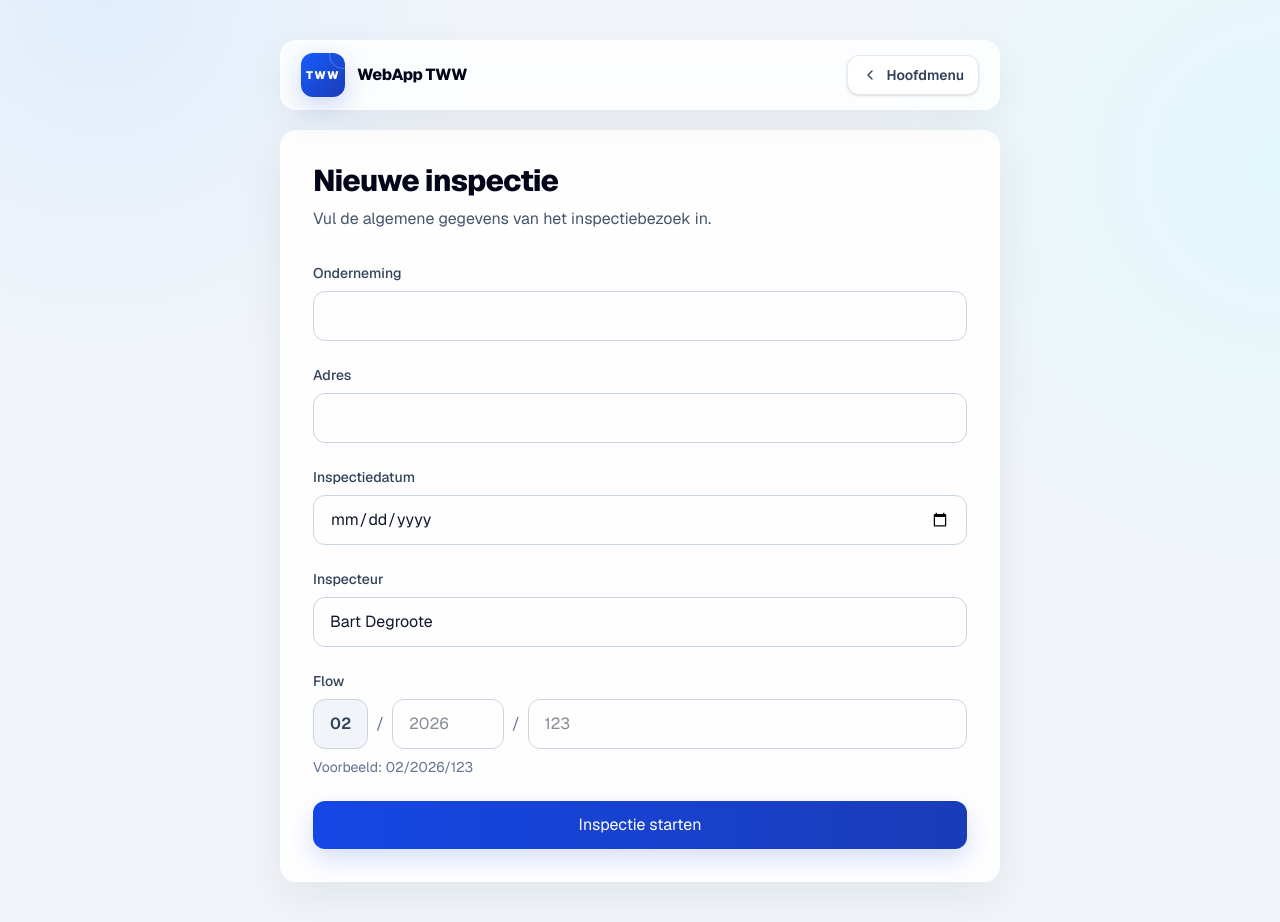
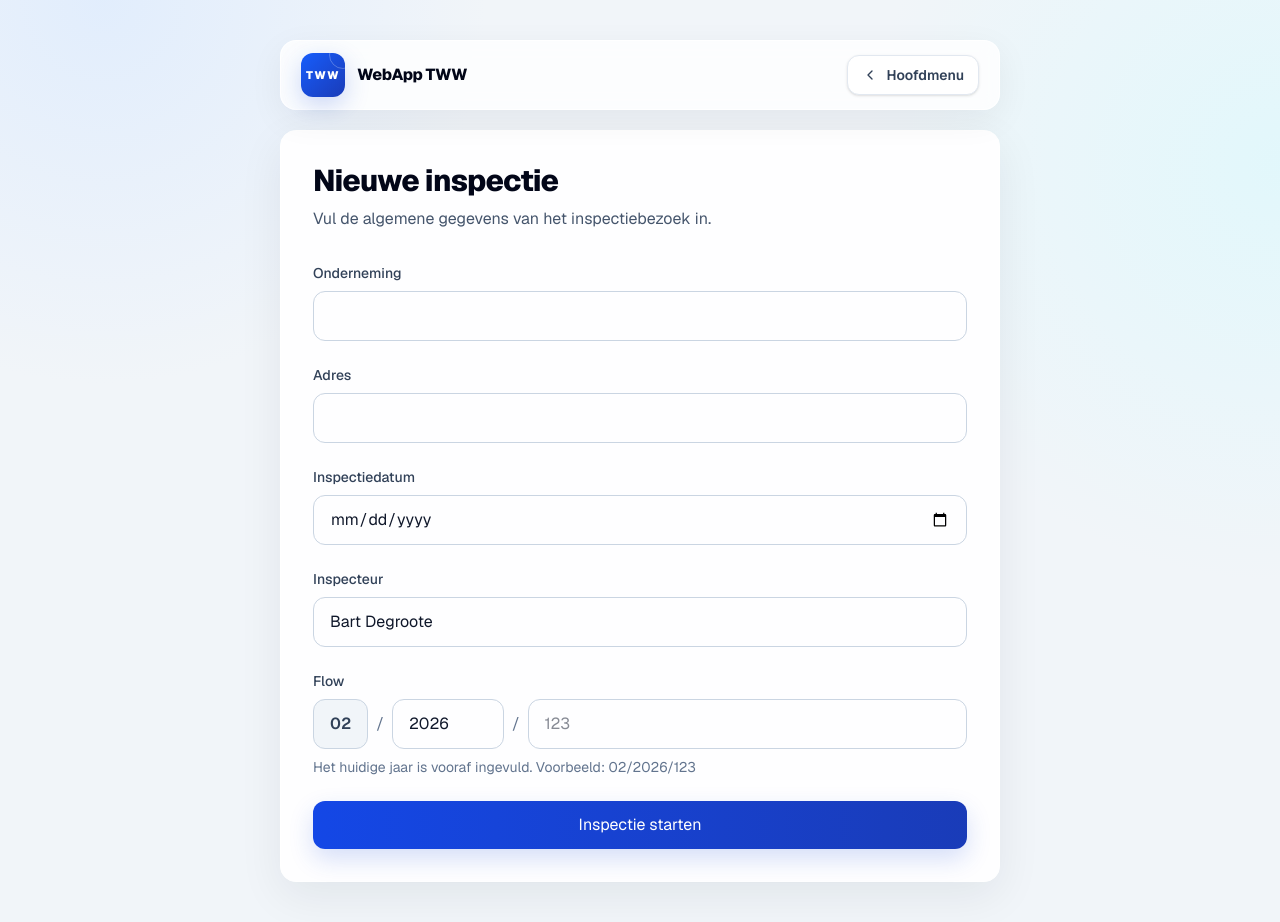
Before and after one commit to BartDegroote/tww-inbreuken, a Next.js app: page /inspecties/nieuw in a window 1280 px wide. Built offline with nearby package versions, Linux system fonts and the light colour scheme; no server answers.

Commit message:
Verbeter inspectieacties en flowinvoer

```diff
--- a/app/inspecties/nieuw/page.tsx
+++ b/app/inspecties/nieuw/page.tsx
@@ -6,6 +6,8 @@ import { useRouter } from "next/navigation";
 import AppBalk from "@/app/componenten/AppBalk";
 import { maakInspectie } from "@/app/inspecties/actions";
 
+const HUIDIG_JAAR = String(new Date().getFullYear());
+
 export default function NieuweInspectie() {
   const router = useRouter();
 
@@ -13,7 +15,7 @@ export default function NieuweInspectie() {
   const [adres, setAdres] = useState("");
   const [inspectiedatum, setInspectiedatum] = useState("");
   const [inspecteur, setInspecteur] = useState("Bart Degroote");
-  const [flowJaar, setFlowJaar] = useState("");
+  const [flowJaar, setFlowJaar] = useState(HUIDIG_JAAR);
   const [flowNummer, setFlowNummer] = useState("");
   const [bezig, setBezig] = useState(false);
   const [fout, setFout] = useState("");
@@ -173,7 +175,7 @@ export default function NieuweInspectie() {
               </div>
 
               <p className="mt-2 text-sm text-slate-500">
-                Voorbeeld: 02/2026/123
+                Het huidige jaar is vooraf ingevuld. Voorbeeld: 02/{HUIDIG_JAAR}/123
               </p>
             </div>
 
--- a/app/inspecties/uitvoeren/InspectieUitvoerenClient.tsx
+++ b/app/inspecties/uitvoeren/InspectieUitvoerenClient.tsx
@@ -1069,7 +1069,7 @@ export default function InspectieUitvoerenClient({
 
   return (
     <main className="tww-canvas min-h-screen">
-      <div className="mx-auto max-w-7xl px-4 pb-32 pt-4 sm:px-6 sm:pt-6 lg:pb-6">
+      <div className="mx-auto max-w-7xl px-4 pb-36 pt-4 sm:px-6 sm:pb-32 sm:pt-6">
         <AppBalk terugHref="/inspecties" terugLabel="Inspecties" />
 
         <header className="mt-5 rounded-2xl border border-white bg-white/95 p-4 shadow-[0_14px_45px_rgba(15,23,42,0.07)] sm:p-6">
@@ -1505,7 +1505,7 @@ export default function InspectieUitvoerenClient({
               onClick={startNieuweInbreuk}
               className="w-full rounded-lg bg-blue-700 px-4 py-3 font-semibold text-white hover:bg-blue-800"
             >
-              + Lege inbreuk toevoegen
+              Nieuwe inbreuk kiezen
             </button>
 
             <div className="mt-6">
@@ -2199,7 +2199,11 @@ export default function InspectieUitvoerenClient({
           </section>
         </div>
 
-        <footer className="fixed inset-x-0 bottom-0 z-20 mt-6 flex flex-col items-stretch gap-3 border-t border-slate-200 bg-white/95 px-4 pb-[calc(0.75rem+env(safe-area-inset-bottom))] pt-3 shadow-[0_-10px_30px_rgba(15,23,42,0.1)] backdrop-blur lg:static lg:items-end lg:border-0 lg:bg-transparent lg:px-0 lg:py-0 lg:shadow-none">
+        <footer
+          aria-label="Inspectieacties"
+          className="fixed inset-x-0 bottom-0 z-30 border-t border-slate-200 bg-white/90 shadow-[0_-10px_30px_rgba(15,23,42,0.12)] backdrop-blur"
+        >
+          <div className="mx-auto flex w-full max-w-7xl flex-col items-stretch gap-2 px-4 pb-[calc(0.75rem+env(safe-area-inset-bottom))] pt-3 sm:items-end sm:px-6">
             {exportFout && (
               <p
                 role="alert"
@@ -2260,6 +2264,7 @@ export default function InspectieUitvoerenClient({
                     )}
               </button>
             </div>
+          </div>
         </footer>
       </div>
     </main>
```
Lines whose indentation alone changed are shown as unchanged.
